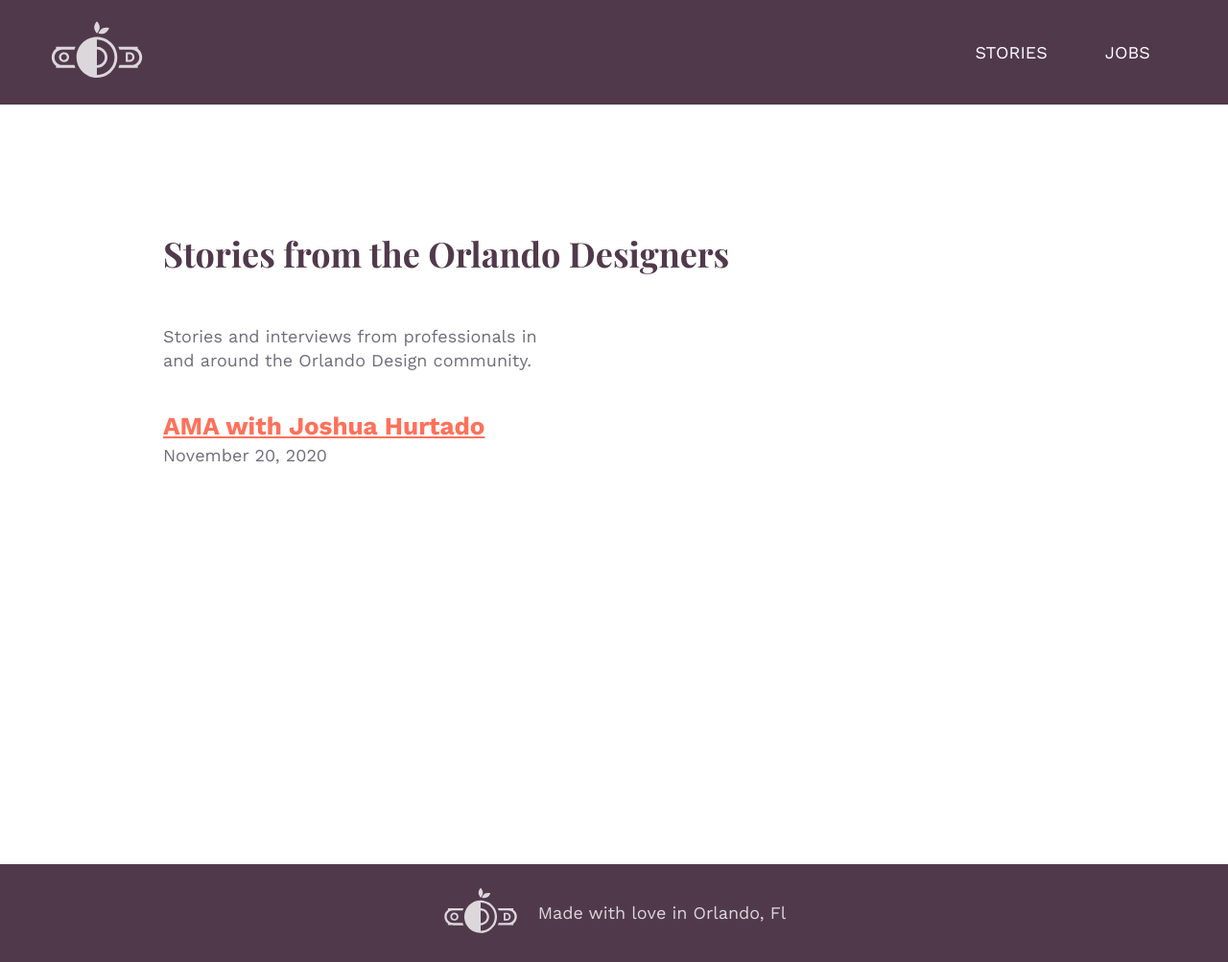
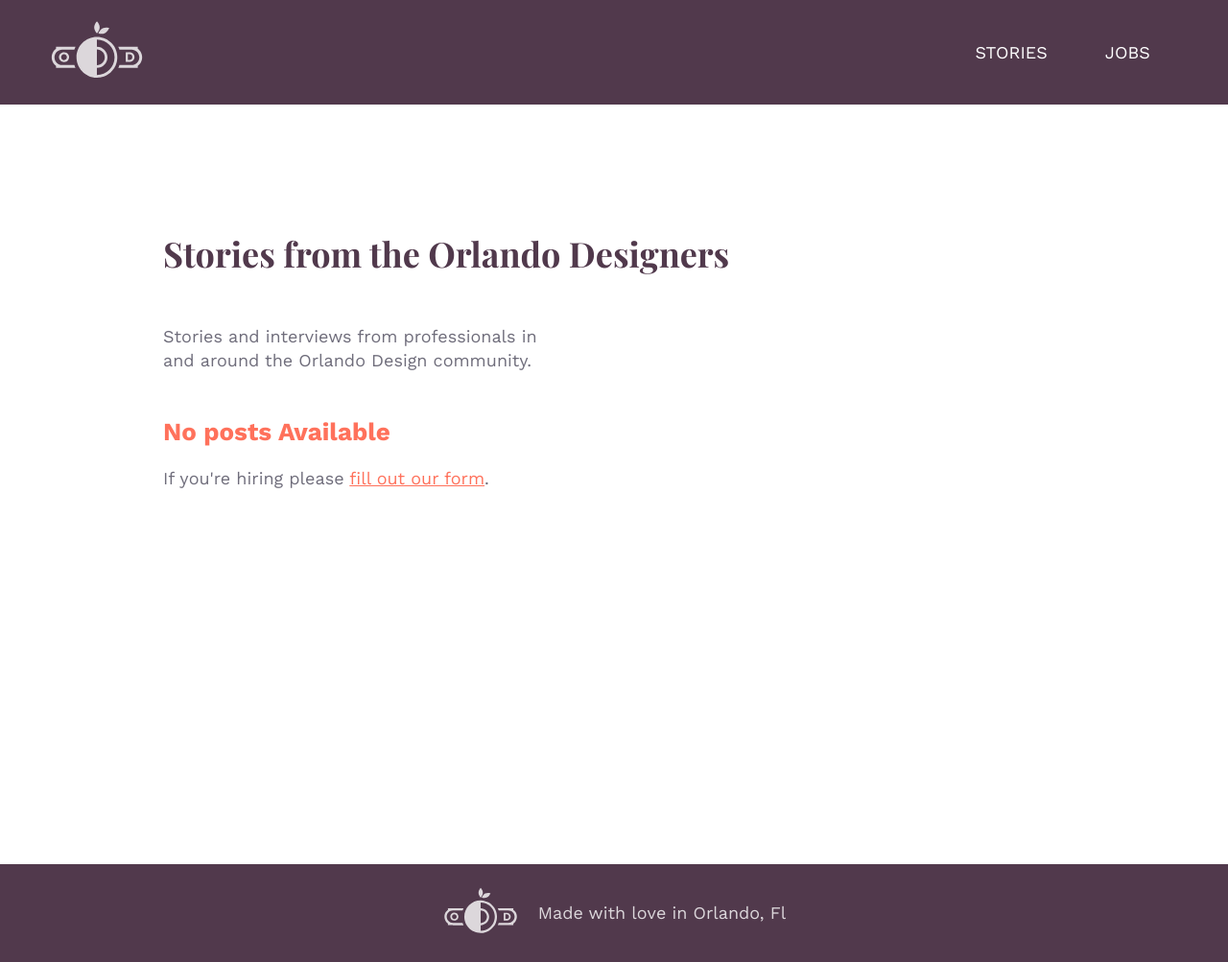
Before and after one commit to whosdustin/orlando-designers, a Jekyll site: the page built from stories.html, in a window 1280 px wide. Shown: the whole page at 96% size. Built offline with Jekyll 4.4.1, drawn with Linux system fonts in a browser that asks for light colours; comment, search, counter and statistics services are not loaded.

Commit message:
Updated Stories

```diff
--- a/stories.html
+++ b/stories.html
@@ -14,7 +14,7 @@ layout: page
 
 		<div class="l__row">
 			<ul class="menu">
-				{% for post in site.posts %}
+				{% for post in site.stories %}
 					{% unless post.published == false %}
 						{% capture post_count %}{% increment x %}{% endcapture %}
 						<li class="menu__item" itemscope itemtype="http://schema.org/JobPosting">
```
